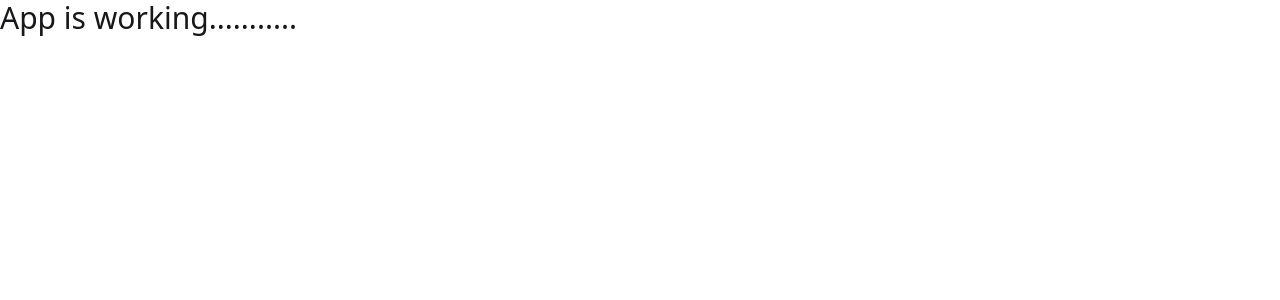
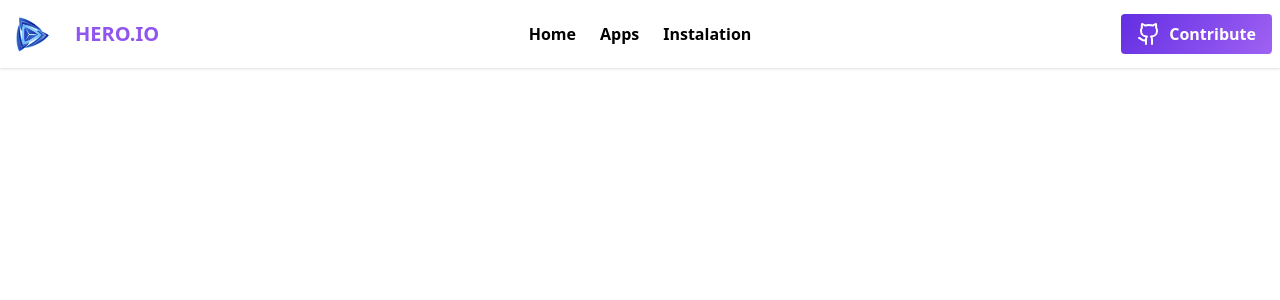
Before and after one commit to Turzo02/App-Store, a React (Vite) app: page / in a window 1280 px wide. Shown: the top 300 px of the page. Built offline with nearby package versions, Linux system fonts and the light colour scheme.

Commit message:
navbar added

```diff
--- a/index.html
+++ b/index.html
@@ -4,7 +4,7 @@
     <meta charset="UTF-8" />
     <link rel="icon" type="image/svg+xml" href="/Favicon.png" />
     <meta name="viewport" content="width=device-width, initial-scale=1.0" />
-    <title>apps-store</title>
+    <title>Apps Store </title>
   </head>
   <body>
     <div id="root"></div>
--- a/package.json
+++ b/package.json
@@ -11,6 +11,8 @@
   },
   "dependencies": {
     "@tailwindcss/vite": "^4.1.14",
+    "lucide": "^0.545.0",
+    "lucide-react": "^0.545.0",
     "react": "^19.1.1",
     "react-dom": "^19.1.1",
     "tailwindcss": "^4.1.14"
--- a/src/App.css
+++ b/src/App.css
@@ -1,2 +1,7 @@
 @import "tailwindcss";
 @plugin "daisyui";
+
+html , body{
+    background: white;
+    color: black;
+}
--- a/src/App.jsx
+++ b/src/App.jsx
@@ -1,11 +1,12 @@
 
 import './App.css'
+import Navbar from './Components/Navbar/Navbar'
 
 function App() {
 
   return (
     <>
-      <h1 className='text-3xl'> App is working...........</h1>
+      <Navbar></Navbar>
     </>
   )
 }
--- /dev/null
+++ b/src/Components/Navbar/Navbar.jsx
@@ -0,0 +1,53 @@
+import React from 'react';
+import logo from '../../assets/logo.png';
+import { Github } from 'lucide-react';
+
+const Navbar = () => {
+    return (
+        <div className="navbar  shadow-sm max-w-[1440px] mx-auto">
+            <div className="navbar-start">
+                <div className="dropdown ">
+                    <div tabIndex={0} role="button" className="btn btn-ghost lg:hidden">
+                        <svg xmlns="http://www.w3.org/2000/svg" className="h-5 w-5" fill="none" viewBox="0 0 24 24" stroke="currentColor"> <path strokeLinecap="round" strokeLinejoin="round" strokeWidth="2" d="M4 6h16M4 12h8m-8 6h16" /> </svg>
+                    </div>
+                    <ul
+                        tabIndex="-1"
+                        className="menu menu-sm dropdown-content bg-base-100 rounded-box z-1 mt-3 w-52 p-2 shadow text-white ">
+                        <li><a>Home</a></li>
+                        <li><a>Apps</a></li>
+                        <li><a>Instalation</a></li>
+                    </ul>
+                </div>
+                <div className='flex items-center '>
+                    <img
+                        className="w-[35px] h-[35px]  mx-2"
+                        src={logo}
+                        alt="logo"
+                    />
+
+                    <a className="btn btn-ghost text-xl text-[#9155ef] font-bold hover:bg-[#9155ef] hover:text-white border-0 shadow-none">HERO.IO</a>
+                </div>
+            </div>
+            <div className="navbar-center hidden lg:flex">
+                <ul className="menu menu-horizontal px-1 font-semibold text-[16px] ">
+                    <li><a>Home</a></li>
+                    <li><a>Apps</a></li>
+                    <li><a>Instalation</a></li>
+                </ul>
+            </div>
+            <div className="navbar-end">
+                <a
+                    href="https://github.com/Turzo02/App-Store"
+                    className="bg-[linear-gradient(125.07deg,rgba(99,46,227,1),rgba(159,98,242,1)_100%)]
+             flex py-2 px-4 rounded justify-center text-white font-semibold border-0
+             hover:opacity-90 transition duration-300"
+                >
+                    <Github className="mr-2" /> Contribute
+                </a>
+
+            </div>
+        </div>
+    );
+};
+
+export default Navbar;
```
Also changed, not shown: 2 other files (tests, documents, lock files or other folders).
